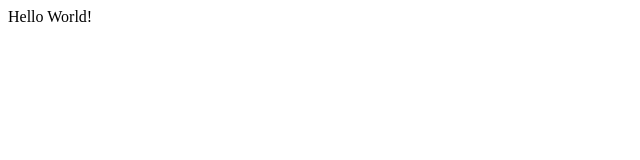
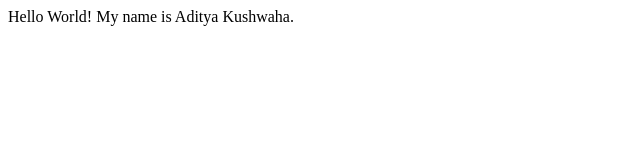
Before and after one commit to AdityaKushwaha404/student, a plain HTML site: page index.html in a window 1280 px wide. Shown: the whole page, without its empty margins (0-640 px from the left). Drawn offline with Linux system fonts and the light colour scheme.

Commit message:
Add one more paragraph

```diff
--- a/index.html
+++ b/index.html
@@ -7,5 +7,6 @@
 </head>
 <body>
     Hello World!
+    My name is Aditya Kushwaha.
 </body>
 </html>
```
